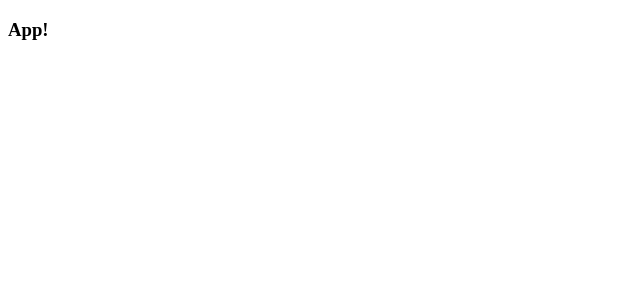
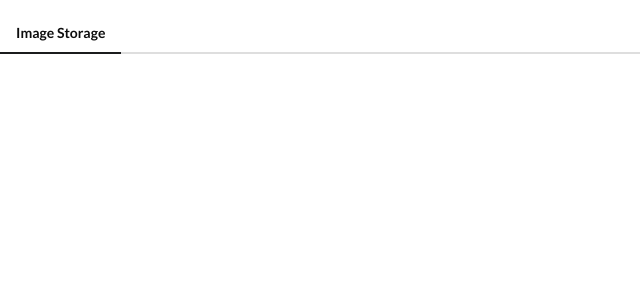
Before and after one commit to TheJSGirl/image-storage-vuejs, a Vue app: page / in a window 1280 px wide. Shown: the top 300 px of the page, without its empty margins (0-640 px from the left). Built offline with nearby package versions, Linux system fonts and the light colour scheme.

Commit message:
feat: created Header component

```diff
--- a/public/index.html
+++ b/public/index.html
@@ -4,6 +4,7 @@
     <meta charset="utf-8">
     <meta http-equiv="X-UA-Compatible" content="IE=edge">
     <meta name="viewport" content="width=device-width,initial-scale=1.0">
+    <link rel="stylesheet" href="https://cdnjs.cloudflare.com/ajax/libs/semantic-ui/2.4.1/semantic.min.css" integrity="sha256-9mbkOfVho3ZPXfM7W8sV2SndrGDuh7wuyLjtsWeTI1Q=" crossorigin="anonymous" />
     <link rel="icon" href="<%= BASE_URL %>favicon.ico">
     <title><%= htmlWebpackPlugin.options.title %></title>
   </head>
--- a/src/App.vue
+++ b/src/App.vue
@@ -1,9 +1,14 @@
 <template>
-  <h3>App!</h3>
+  <Header />
 </template>
 
 <script>
+import Header from './components/AppHeader';
+
 export default {
-  name: 'App'
+  name: 'App',
+  components: {
+    Header
+  }
 };
 </script>
--- /dev/null
+++ b/src/components/AppHeader.vue
@@ -0,0 +1,11 @@
+<template>
+  <div class="ui secondary pointing menu">
+    <a href="/" class="active item">Image Storage</a>
+  </div>
+</template>
+
+<script>
+export default {
+  name: 'AppHeader'
+}
+</script>
```
